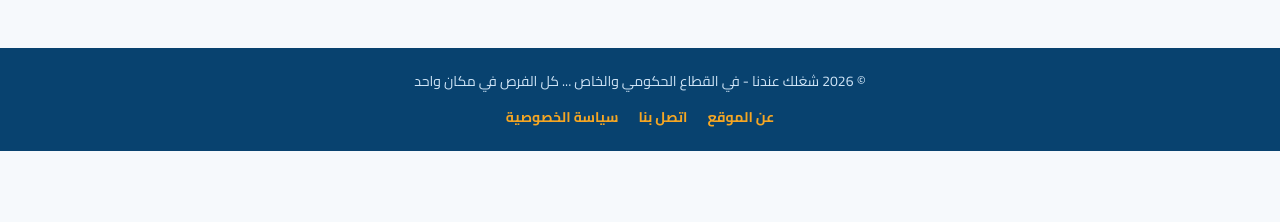
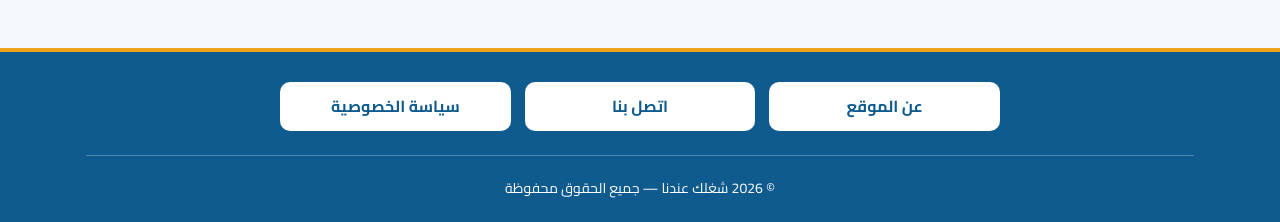
Before and after one commit to raniamostafa007/shoghlak, a Next.js app in the folder shoghlak/: page / in a window 1280 px wide. Shown: the part 686-908 px from the top of the page. Before the commit the page ends 837 px from the top, so only its background shows below. Built offline with nearby package versions, Linux system fonts and the light colour scheme; no server answers; the database is empty.

Commit message:
Update Footer component layout and styles
Refactor Footer component to use grid layout for navigation links and apply consistent link styles.

```diff
--- a/shoghlak/components/Footer.js
+++ b/shoghlak/components/Footer.js
@@ -1,42 +1,82 @@
 import Link from 'next/link';
 import { SITE } from '../lib/site';
 
+const linkStyle = {
+  display: 'flex',
+  alignItems: 'center',
+  justifyContent: 'center',
+  minHeight: 48,
+  padding: '10px 20px',
+  border: '1px solid rgba(255,255,255,0.45)',
+  borderRadius: 10,
+  backgroundColor: '#ffffff',
+  color: '#105b8e',
+  fontSize: 16,
+  fontWeight: 700,
+  textDecoration: 'none',
+  textAlign: 'center',
+};
+
 export default function Footer() {
   return (
-    <footer className="site-footer">
+    <footer
+      style={{
+        marginTop: 40,
+        padding: '30px 0 24px',
+        backgroundColor: '#105b8e',
+        color: '#ffffff',
+        borderTop: '4px solid #efa51b',
+      }}
+    >
       <div className="container">
-        <div>
-          © {new Date().getFullYear()} {SITE.name}
-          {' - '}
-          {SITE.description}
-        </div>
-
         <nav
           aria-label="روابط أسفل الموقع"
           style={{
-            display: 'flex',
-            flexWrap: 'wrap',
-            justifyContent: 'center',
-            gap: '12px 20px',
-            marginTop: 12,
+            display: 'grid',
+            gridTemplateColumns:
+              'repeat(auto-fit, minmax(min(100%, 200px), 1fr))',
+            gap: 14,
+            maxWidth: 720,
+            margin: '0 auto 24px',
           }}
         >
-          <Link href="/about">عن الموقع</Link>
+          <Link href="/about" style={linkStyle}>
+            عن الموقع
+          </Link>
 
-          <Link href="/contact">اتصل بنا</Link>
+          <Link href="/contact" style={linkStyle}>
+            اتصل بنا
+          </Link>
 
-          <Link href="/privacy">سياسة الخصوصية</Link>
+          <Link href="/privacy" style={linkStyle}>
+            سياسة الخصوصية
+          </Link>
 
           {SITE.facebookUrl && (
             <a
               href={SITE.facebookUrl}
               target="_blank"
               rel="noopener noreferrer"
+              style={linkStyle}
             >
               فيسبوك
             </a>
           )}
         </nav>
+
+        <div
+          style={{
+            textAlign: 'center',
+            paddingTop: 20,
+            borderTop:
+              '1px solid rgba(255,255,255,0.25)',
+            fontSize: 14,
+            lineHeight: 1.8,
+          }}
+        >
+          © {new Date().getFullYear()} {SITE.name}
+          {' — جميع الحقوق محفوظة'}
+        </div>
       </div>
     </footer>
   );
```
